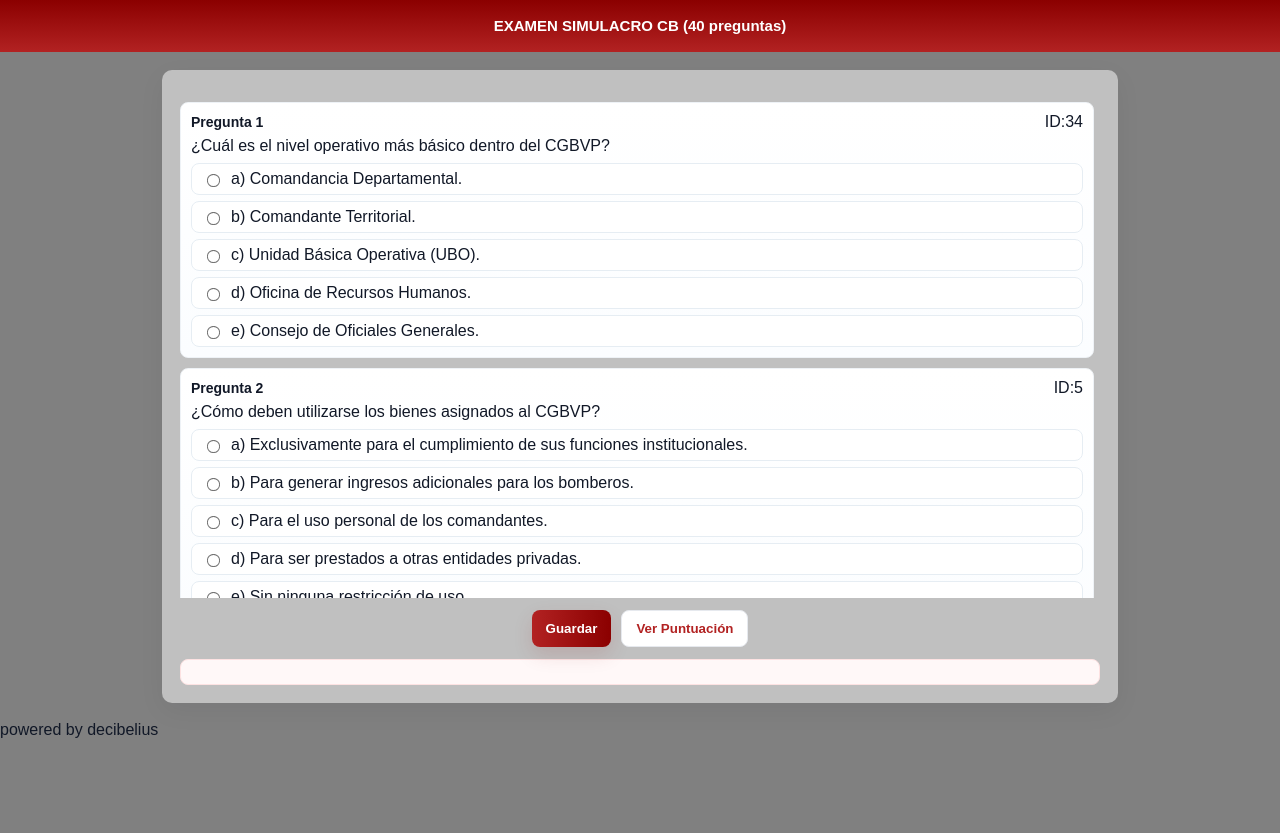
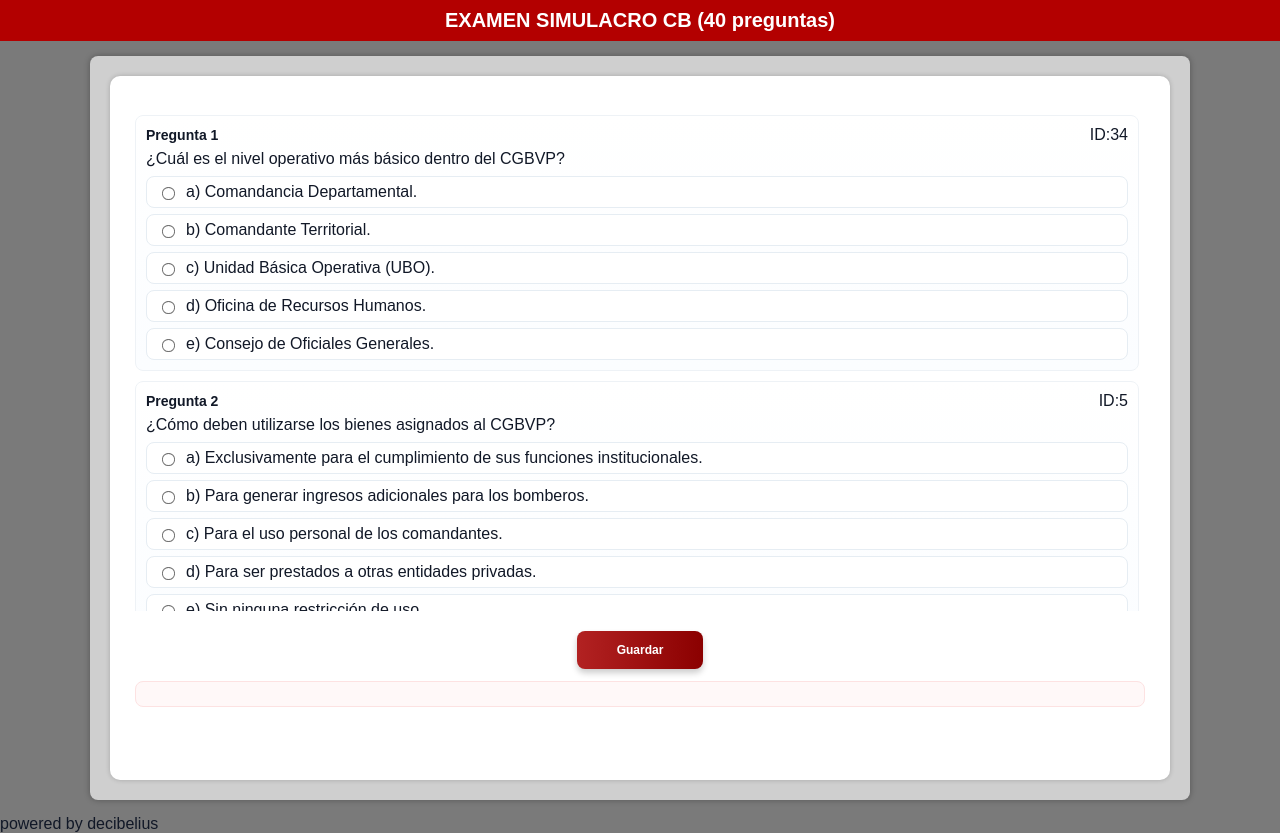
Before and after one commit to admnt1roAI/examenCBP, a plain HTML site: page index.html in a window 1280 px wide. Before the commit the page ends 800 px from the top, so only its background shows below. Drawn offline with Linux system fonts and the light colour scheme.

Commit message:
Update index.html

```diff
--- a/index.html
+++ b/index.html
@@ -3,42 +3,102 @@
 <head>
   <meta charset="utf-8" />
   <meta name="viewport" content="width=device-width,initial-scale=1" />
-  <title>Examen de practica</title>
+  <title>Examen de práctica</title>
 
   <!-- ✅ ENLACE CORRECTO AL CSS -->
   <link rel="stylesheet" href="styles.css">
+
+  <!-- ✅ AJUSTES DE TAMAÑO DEL CONTAINER -->
+  <style>
+    body {
+      margin: 0;
+      background-color: #7a7a7a; /* fondo gris */
+      font-family: Arial, Helvetica, sans-serif;
+    }
+
+    /* 🔹 Ajuste del contenedor principal */
+    .container {
+      width: 95%;              /* ancho casi total */
+      max-width: 1100px;       /* aumenta el tamaño horizontal */
+      margin: 15px auto;       /* menos espacio arriba y abajo */
+      padding: 20px;
+      background-color: #cfcfcf;
+      border-radius: 8px;
+      box-shadow: 0 0 6px rgba(0, 0, 0, 0.3);
+
+      /* 🔹 alarga el espacio vertical */
+      min-height: 93vh;        /* ocupa casi toda la altura visible */
+      display: flex;
+      justify-content: flex-start;
+    }
+
+    .card {
+      width: 100%;
+      background: #ffffff;
+      border-radius: 10px;
+      padding: 25px;
+      box-shadow: 0 0 5px rgba(0, 0, 0, 0.2);
+      flex-grow: 1;
+    }
+
+    header {
+      background: #b30000;
+      color: white;
+      text-align: center;
+      padding: 10px 0;
+    }
+
+    .line3 {
+      font-size: 20px;
+      font-weight: bold;
+    }
+
+    .actions {
+      display: flex;
+      justify-content: center;
+      margin-top: 20px;
+    }
+
+    button#guardar {
+      background-color: #b30000;
+      color: #fff;
+      font-size: 12px;
+      font-weight: bold;
+      padding: 12px 40px;
+      border: none;
+      border-radius: 8px;
+      cursor: pointer;
+      box-shadow: 0 4px 6px rgba(0, 0, 0, 0.2);
+      transition: all 0.2s ease-in-out;
+    }
+
+    button#guardar:hover {
+      background-color: #cc0000;
+    }
+  </style>
 </head>
+
 <body>
-  <!-- Encabezado oficial (Estilo A - limpio y profesional) -->
+  <!-- Encabezado -->
   <header>
     <div class="header-top">
       <div class="line3">EXAMEN SIMULACRO CB (40 preguntas)</div>
-
-      </h1>
     </div>
-
   </header>
 
+  <!-- Contenido principal -->
   <main>
     <section id="formulario" class="container">
       <div class="card">
         <div class="user-section">
-          <!-- <label for="nombre">APELLIDOS Y NOMBRES:</label>
-<input id="nombre" type="text" placeholder="APELLIDOS Y NOMBRES" oninput="this.value = this.value.toUpperCase();" />
-
-<label for="dni">DNI:</label>
-<input id="dni" type="text" placeholder="12345678" maxlength="8" pattern="[0-9]{8}" oninput="this.value = this.value.replace(/[^0-9]/g, '').slice(0,8);" />
--->
+          <!-- Campos de usuario desactivados -->
         </div>
 
         <form id="cuestionario" autocomplete="off">
-          <!-- <h4>Preguntas (40)</h4>-->
           <div id="questions-list"></div>
 
           <div class="actions">
             <button type="button" id="guardar">Guardar</button>
-            <button type="button" id="verPuntuacion">Ver Puntuación</button>
-            <!--<button type="button" id="reiniciar">Reiniciar (nuevas 20 preguntas)</button> -->
           </div>
         </form>
 
@@ -46,10 +106,8 @@
       </div>
     </section>
   </main>
-
-  <div class="signature">powered by decibelius</
-
-  <!-- ✅ ENLACE CORRECTO AL JAVASCRIPT -->
+   <div class="signature">powered by decibelius</
+  <!-- ✅ Enlace al script -->
   <script src="script.js"></script>
 </body>
 </html>
```
